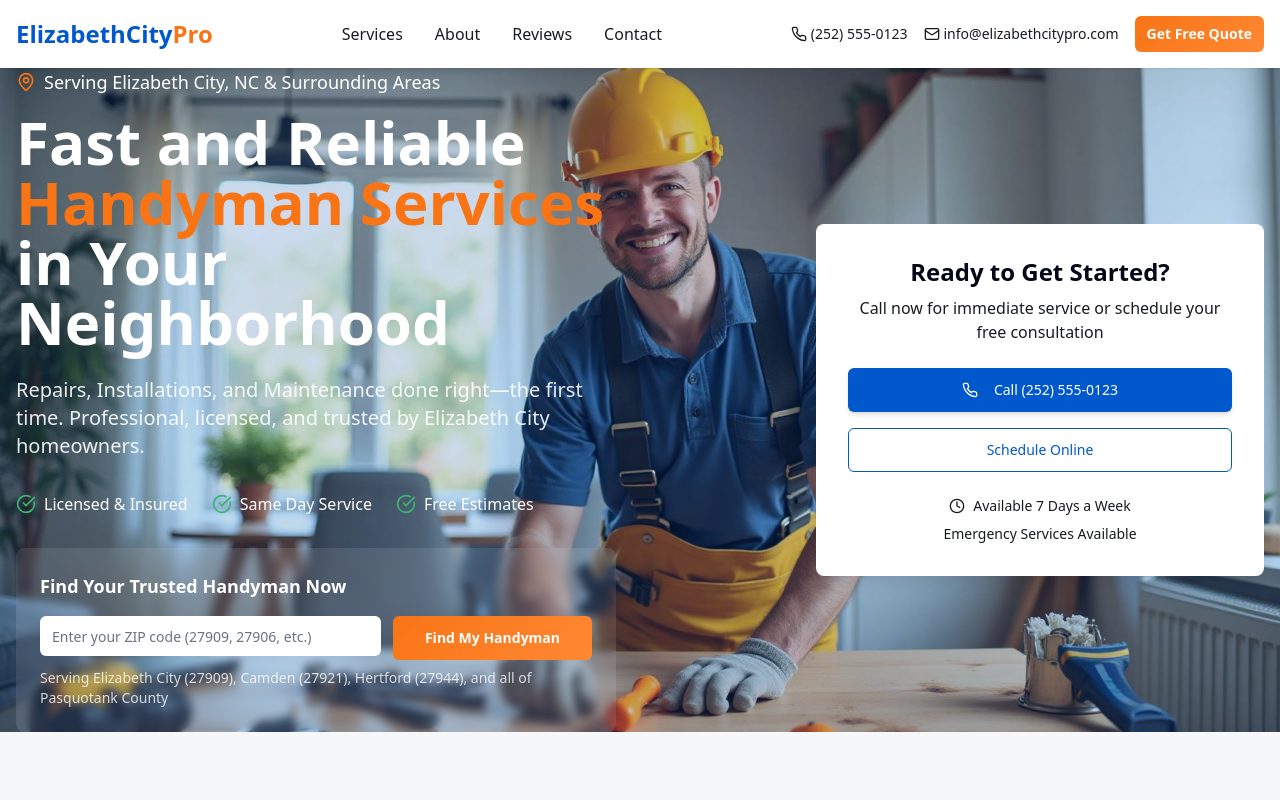
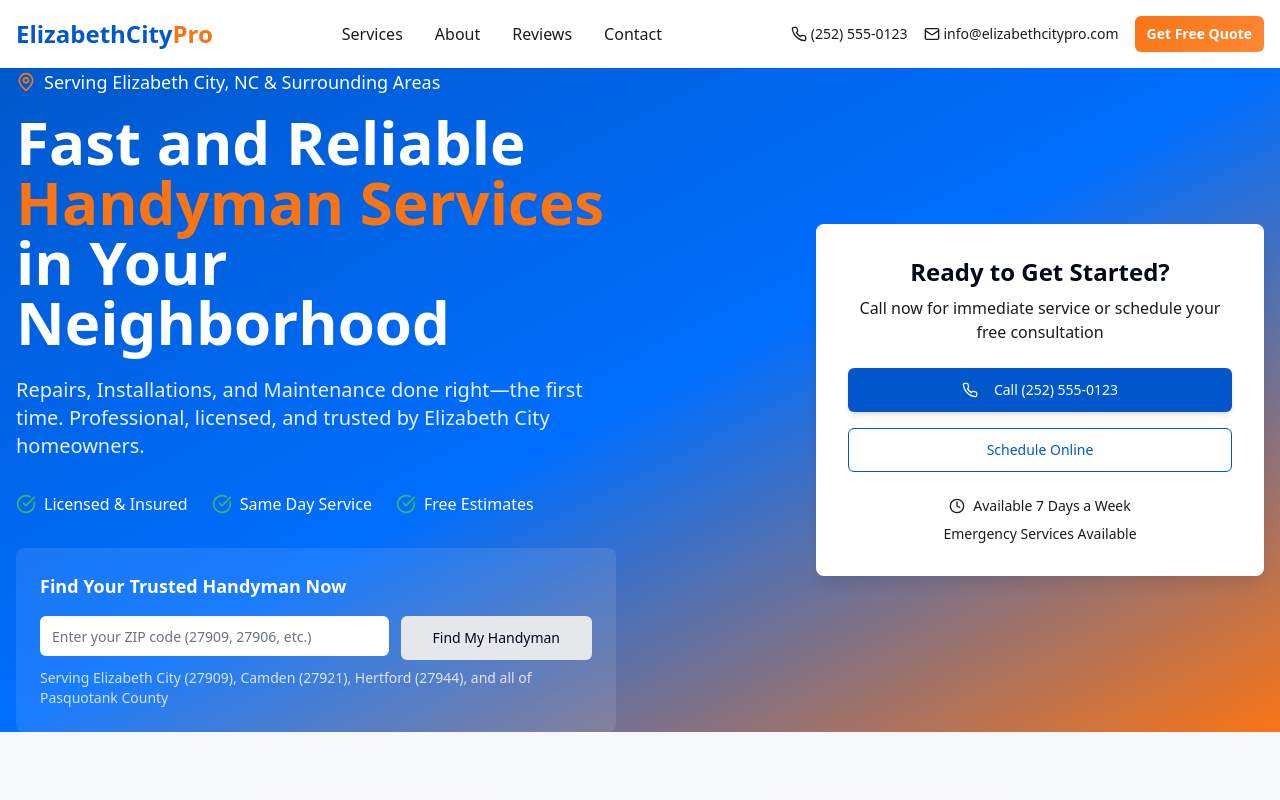
Before and after one commit to itsnickphillips/elizabeth-city-handy-hub, a React (Vite) app: page / in a window 1280 px wide. Shown: the top 800 px of the page. Built offline with nearby package versions, Linux system fonts and the light colour scheme.

Commit message:
Fix blank screen issue
Implement plan to fix blank screen. This includes simplifying CSS variables, fixing asset loading, debugging component rendering, simplifying gradient classes, checking font loading, and using progressive testing.

```diff
--- a/src/components/Hero.tsx
+++ b/src/components/Hero.tsx
@@ -1,20 +1,12 @@
 import { Button } from "@/components/ui/button";
 import { Input } from "@/components/ui/input";
 import { MapPin, Clock, CheckCircle, Phone } from "lucide-react";
-import heroImage from "@/assets/hero-handyman.jpg";
 
 const Hero = () => {
   return (
     <section className="relative min-h-[80vh] flex items-center overflow-hidden">
-      {/* Background Image */}
-      <div className="absolute inset-0 z-0">
-        <img
-          src={heroImage}
-          alt="Professional handyman working on home repairs in Elizabeth City, NC"
-          className="w-full h-full object-cover"
-        />
-        <div className="absolute inset-0 bg-primary/20"></div>
-      </div>
+      {/* Background Gradient */}
+      <div className="absolute inset-0 z-0 bg-gradient-to-br from-primary via-primary-light to-secondary"></div>
 
       {/* Content */}
       <div className="container mx-auto px-4 relative z-10">
@@ -61,7 +53,7 @@ const Hero = () => {
                   placeholder="Enter your ZIP code (27909, 27906, etc.)"
                   className="bg-white text-gray-900 border-0"
                 />
-                <Button variant="cta" size="lg" className="whitespace-nowrap">
+                <Button variant="secondary" size="lg" className="whitespace-nowrap">
                   Find My Handyman
                 </Button>
               </div>
--- a/src/pages/Index.tsx
+++ b/src/pages/Index.tsx
@@ -9,6 +9,8 @@ import Contact from "@/components/Contact";
 import Footer from "@/components/Footer";
 
 const Index = () => {
+  console.log("Index page rendering");
+
   return (
     <div className="min-h-screen">
       <Header />
```
